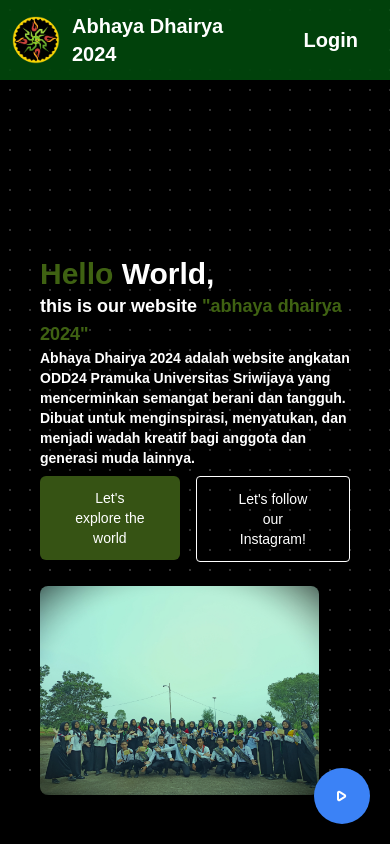
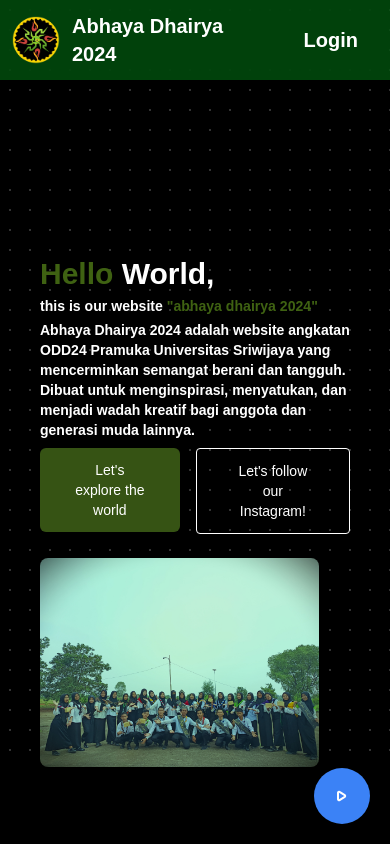
Before and after one commit to ridhooo20/abhayadhairya, a React (Vite) app: page / in a window 390 px wide. Shown: the top 844 px of the page. Built offline with nearby package versions, Linux system fonts and the light colour scheme.

Commit message:
index.jsx

```diff
--- a/src/Component/Hero/index.jsx
+++ b/src/Component/Hero/index.jsx
@@ -10,7 +10,7 @@
         <h1 className="lg:text-5xl text-3xl font-bold">
           <span className="text-lime-800">Hello </span>World,
         </h1>
-        <h1 className="lg:text-2xl text-lg font-semibold">
+        <h1 className="lg:text-2xl thisourweb text-lg font-semibold">
           this is our website{" "}
           <span className="text-lime-800">"abhaya dhairya 2024"</span>
         </h1>
```
